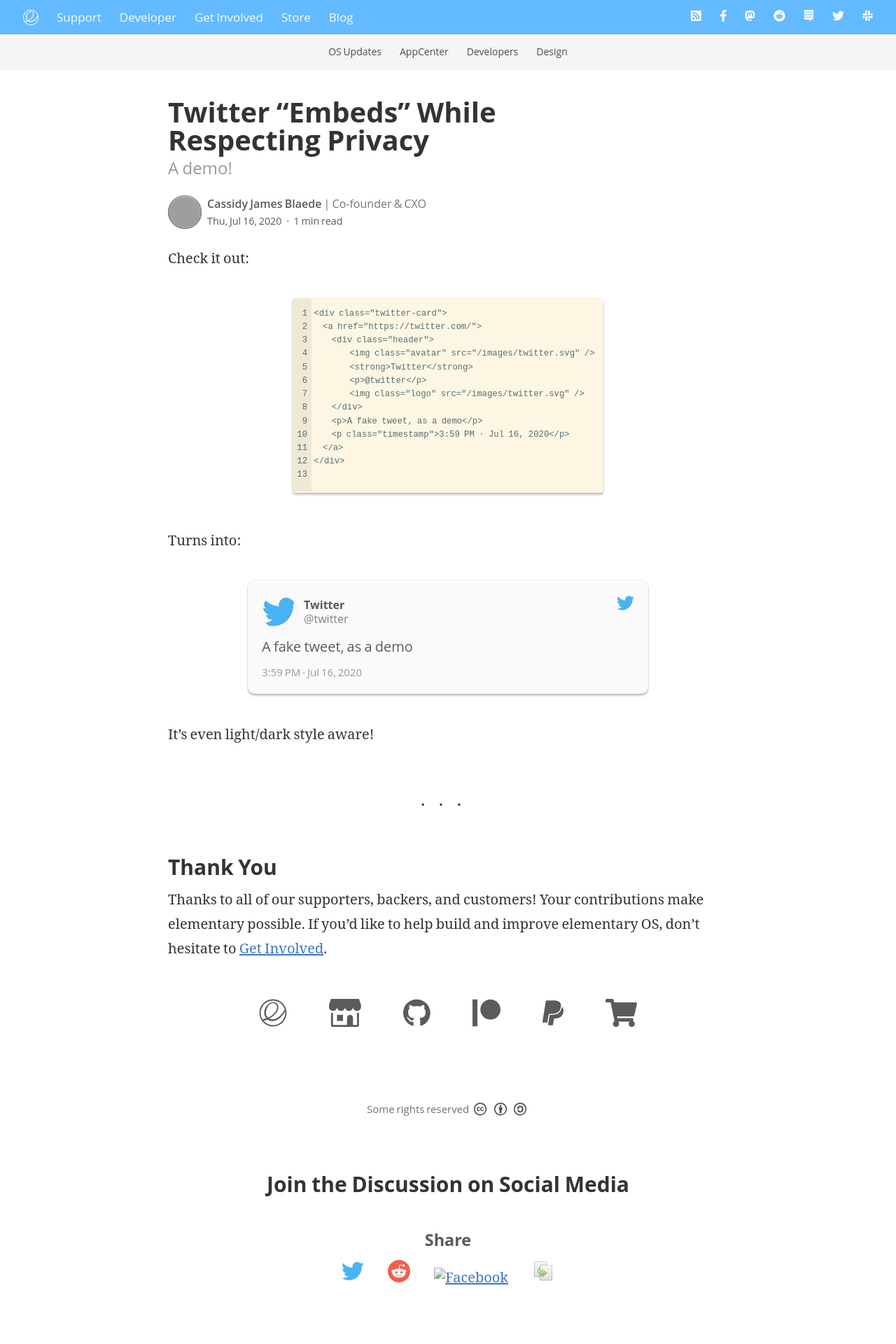
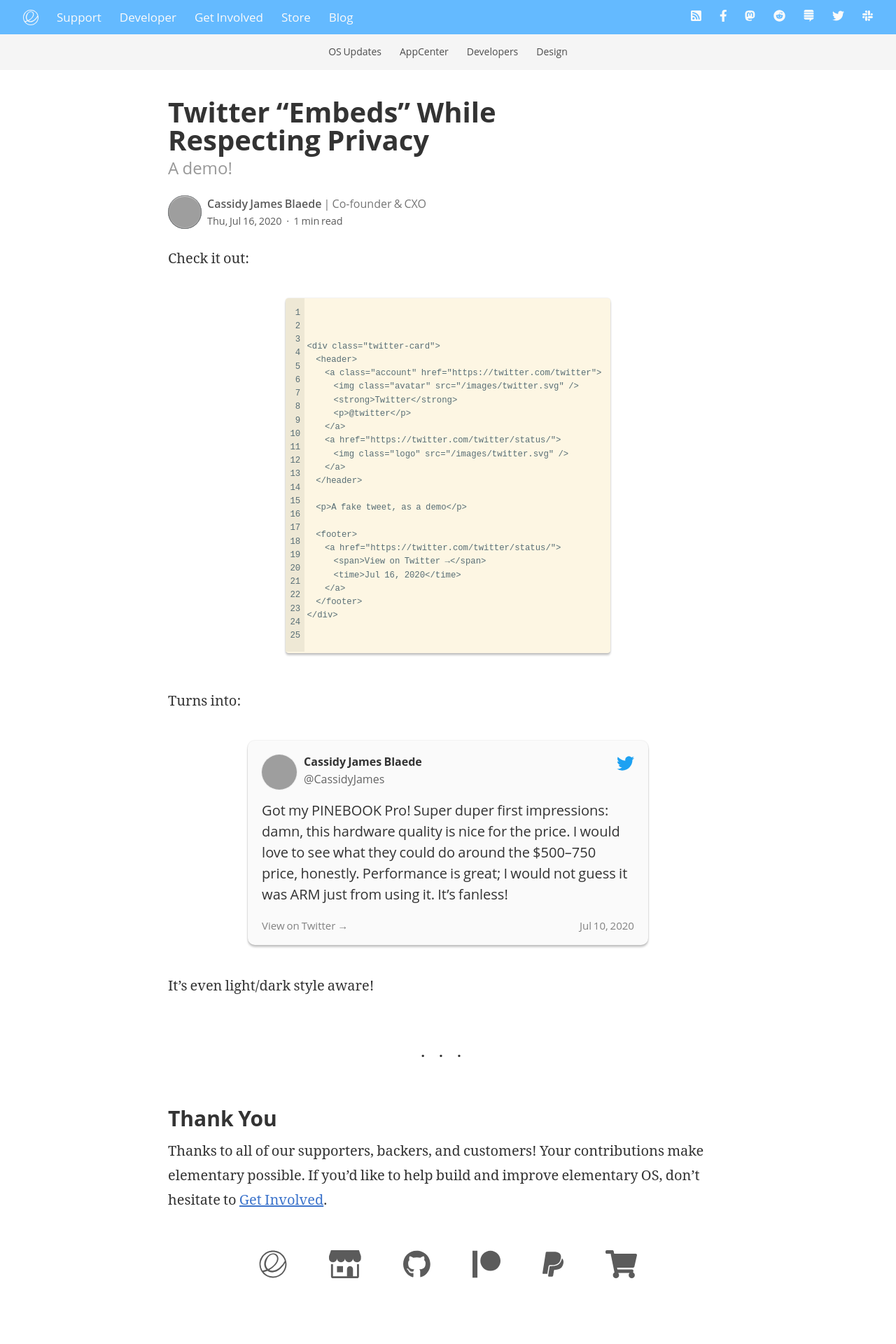
Before and after one commit to elementary/blog-template, a Jekyll site: the page built from _posts/2020-07-16-twitter-embeds.md, in a window 1280 px wide. Shown: the top 1920 px of the page at 70% size. Built offline with Jekyll 4.4.1, drawn with Linux system fonts in a browser that asks for light colours; our own code applies the rules of GitHub Pages for plain Markdown files; grey boxes are pictures that could not be loaded.

Commit message:
Refine Twitter cards

````diff
--- a/_includes/twitter-card.html
+++ b/_includes/twitter-card.html
@@ -1,12 +1,24 @@
+{% assign profile = include.account | prepend: "https://twitter.com/" %}
+{% assign permalink = include.id | prepend: "/status/" | prepend: profile %}
+
 <div class="twitter-card">
-  <a href="{{ include.href }}">
-    <div class="header">
-        <img class="avatar" src="{{ include.avatar }}" />
-        <strong>{{ include.name }}</strong>
-        <p>{{ include.account }}</p>
-        <img class="logo" src="/images/twitter.svg" />
-    </div>
-    <p>{{ include.contents }}</p>
-    <p class="timestamp">{{ include.timestamp }}</p>
-  </a>
+  <header>
+    <a class="account" href="{{ profile }}">
+      <img class="avatar" src="{{ include.avatar }}" />
+      <strong>{{ include.name }}</strong>
+      <p>@{{ include.account }}</p>
+    </a>
+    <a href="{{ permalink }}">
+      <img class="logo" src="/images/twitter.svg" />
+    </a>
+  </header>
+
+  <p>{{ include.contents }}</p>
+
+  <footer>
+    <a href="{{ permalink }}">
+      <span>View on Twitter →</span>
+      <time>{{ include.timestamp }}</time>
+    </a>
+  </footer>
 </div>
--- a/_posts/2020-07-16-twitter-embeds.md
+++ b/_posts/2020-07-16-twitter-embeds.md
@@ -8,10 +8,10 @@
 ```liquid
 {% include twitter-card.html
   name="Twitter"
-  account="@twitter"
+  account="twitter"
   avatar="/images/twitter.svg"
   href="https://twitter.com/"
-  timestamp="3:59 PM · Jul 16, 2020"
+  timestamp="Jul 16, 2020"
   contents="A fake tweet, as a demo"
 %}
 ```
@@ -19,12 +19,12 @@
 Turns into:
 
 {% include twitter-card.html
-  name="Twitter"
-  account="@twitter"
-  avatar="/images/twitter.svg"
-  href="https://twitter.com/"
-  timestamp="3:59 PM · Jul 16, 2020"
-  contents="A fake tweet, as a demo"
+  name="Cassidy James Blaede"
+  account="CassidyJames"
+  avatar="https://www.gravatar.com/avatar/41275ecc8271aca852ce2c0ff72d2610?s=128&d=blank"
+  id="1281816033343537152"
+  timestamp="Jul 10, 2020"
+  contents="Got my PINEBOOK Pro! Super duper first impressions: damn, this hardware quality is nice for the price. I would love to see what they could do around the $500–750 price, honestly. Performance is great; I would not guess it was ARM just from using it. It’s fanless!"
 %}
 
 It's even light/dark style aware!
--- a/_sass/_twitter-cards.scss
+++ b/_sass/_twitter-cards.scss
@@ -11,7 +11,12 @@
 
   a {
     color: inherit;
+    opacity: 1;
     text-decoration: none;
+
+    &:hover {
+      text-decoration: underline;
+    }
   }
 
   p {
@@ -19,26 +24,21 @@
     margin-bottom: 0.5em;
   }
 
-  .header {
+  header {
+    display: flex;
+    justify-content: space-between;
+    margin-bottom: 0.75em;
+
+    .account {
       display: grid;
-    grid-template-columns: max-content;
-    margin-bottom: 0.25em;
 
-    img.avatar {
+      .avatar {
         border-radius: 50%;
         box-shadow: 0 0 0 1px rgba(0, 0, 0, 0.05);
+        display: block;
         grid-row-end: span 2;
         height: 2.5em;
         margin-right: 0.5em;
-    }
-
-    img.logo {
-      grid-column-start: 3;
-      grid-row-end: span 2;
-      grid-row-start: 1;
-      height: 1.25em;
-      justify-self: end;
-      margin: 0;
       }
 
       p,
@@ -49,20 +49,28 @@
         margin: 0;
       }
 
-    strong {
-      align-self: end;
-    }
-
       p {
-      align-self: start;
         opacity: 0.75;
       }
     }
 
-  .timestamp {
+    .logo {
+      height: 1.25em;
+      margin: 0;
+      text-align: right;
+    }
+  }
+
+  footer {
     font-size: 0.75em;
-    margin: 0;
+    line-height: 1;
+    margin-top: 1.5em;
+
+    a {
+      display: flex;
+      justify-content: space-between;
       opacity: 0.6;
+    }
   }
 
   @media (prefers-color-scheme: dark) {
````
Lines whose indentation alone changed are shown as unchanged.
